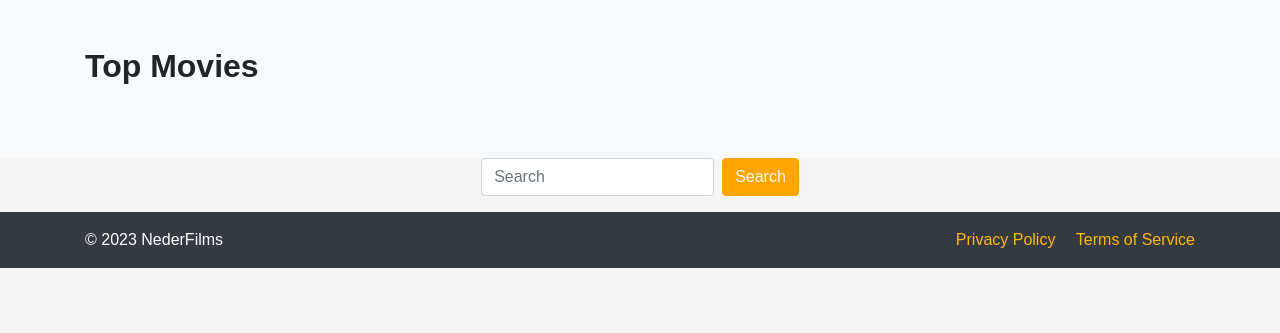
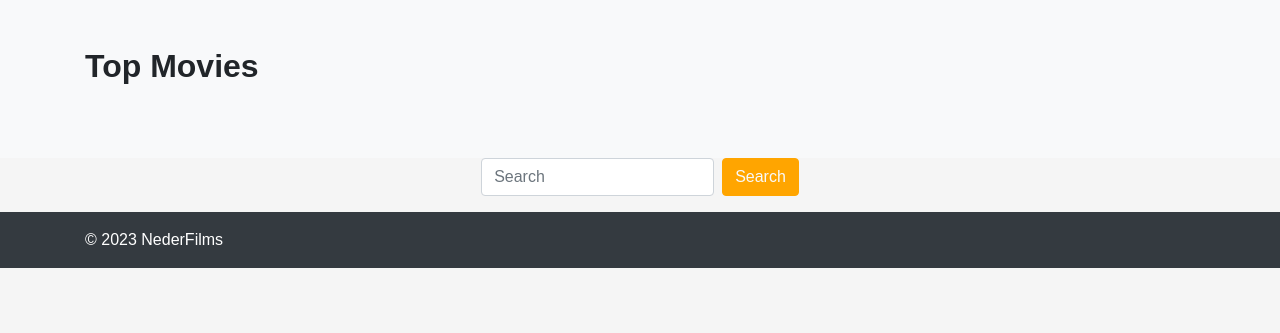
Before and after one commit to david24074/Films-RD, a Flask app: page / in a window 1280 px wide. Shown: the part 338-671 px from the top of the page. Run offline with Flask 3, Linux system fonts and the light colour scheme; some libraries are stand-ins or nearby versions.

Commit message:
Styled login and signup

```diff
--- a/src/templates/index.html
+++ b/src/templates/index.html
@@ -96,8 +96,6 @@
         </div>
         <div class="col-md-6 d-flex align-items-center justify-content-end">
           <ul class="list-unstyled mb-0">
-            <li class="d-inline-block mr-3"><a href="#">Privacy Policy</a></li>
-            <li class="d-inline-block"><a href="#">Terms of Service</a></li>
           </ul>
         </div>
       </div>
--- a/src/templates/login.html
+++ b/src/templates/login.html
@@ -7,7 +7,7 @@
 
     <!-- Bootstrap CSS -->
     <link rel="stylesheet" href="https://stackpath.bootstrapcdn.com/bootstrap/4.3.1/css/bootstrap.min.css" integrity="sha384-ggOyR0iXCbMQv3Xipma34MD+dH/1fQ784/j6cY/iJTQUOhcWr7x9JvoRxT2MZw1T" crossorigin="anonymous">
-
+    <link rel="stylesheet" href="../static/filmstyle.css" />
     <title>Login</title>
   </head>
     <div class="container">
--- a/src/templates/signup.html
+++ b/src/templates/signup.html
@@ -7,7 +7,7 @@
 
     <!-- Bootstrap CSS -->
     <link rel="stylesheet" href="https://stackpath.bootstrapcdn.com/bootstrap/4.3.1/css/bootstrap.min.css" integrity="sha384-ggOyR0iXCbMQv3Xipma34MD+dH/1fQ784/j6cY/iJTQUOhcWr7x9JvoRxT2MZw1T" crossorigin="anonymous">
-
+    <link rel="stylesheet" href="../static/filmstyle.css" />
     <title>Signup</title>
   </head>
   <body>
```
Also changed, not shown: src/data.sqlite.
